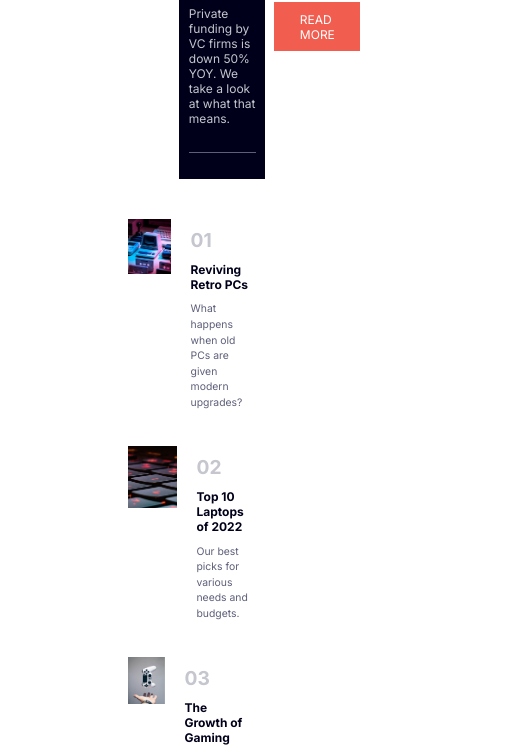
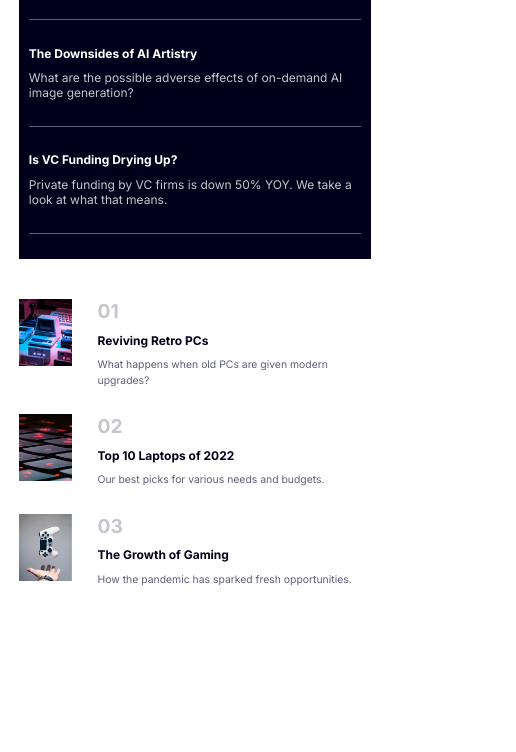
Before and after one commit to StephenThagana/news-homepage, a website: page index.html in a window 390 px wide. Shown: the part 653-1405 px from the top of the page, 516 px wide, since content can reach past the window. After the commit the page ends 1317 px from the top, so only its background shows below. Drawn offline with Linux system fonts and the light colour scheme.

Commit message:
worked on responsive

```diff
--- a/sass/abstracts/_mixins.scss
+++ b/sass/abstracts/_mixins.scss
@@ -3,8 +3,8 @@
 /*
 
 0 -600px: phone
-600px - 900px: tab portrait
-900px - 1200px: tab landscape
+600px - 1000px: tab portrait
+1000px - 1200px: tab landscape
 1200px - 1800px: is where our normal styles apply
 1800px + : big desktops
 
@@ -24,27 +24,33 @@ $breakpoint arguments
     }
   }
   @if $breakpoint==(tab-port) {
-    @media (max-width: 56.25em) {
-      //900px
+    @media (max-width: 62.5em) {
+      //1000px
       @content;
     }
   }
   @if $breakpoint==(mid-tab-port) {
-    @media (max-width: 40.625em) {
-      //650px
+    @media (max-width: 46.875em) {
+      //750px
       @content;
     }
   }
   @if $breakpoint==(phone) {
-    @media (max-width: 75em) {
+    @media (max-width: 37.5em) {
       //600px
       @content;
     }
-  }
-  @if $breakpoint==(big-desktops) {
-    @media (min-width: 112.5em) {
-      //1800px +
-      @content;
+    @if $breakpoint==(sm-phone) {
+      @media (max-width: 29.0625em) {
+        //465px
+        @content;
+      }
+    }
+    @if $breakpoint==(big-desktops) {
+      @media (min-width: 112.5em) {
+        //1800px +
+        @content;
+      }
     }
   }
 }
--- a/sass/base/_base.scss
+++ b/sass/base/_base.scss
@@ -30,6 +30,12 @@ body {
   max-width: 144rem;
   padding: 0 8rem;
   margin: 0 auto;
+  @include respond(tab-port) {
+    padding: 0 3.2rem;
+  }
+  @include respond(mid-tab-port) {
+    padding: 0 1.2rem;
+  }
 }
 .grid {
   display: grid;
--- a/sass/layout/_section__home.scss
+++ b/sass/layout/_section__home.scss
@@ -2,11 +2,18 @@
   padding: 5rem 0;
 }
 .container {
-  // &__content {
-  // }
+  &__content {
+    @include respond(mid-tab-port) {
+      grid-template-columns: 1fr;
+    }
+  }
   &__home {
     // background-color: red;
     grid-column: 1 / span 2;
+
+    @include respond(sm-phone) {
+      grid-template-columns: 1fr;
+    }
   }
   &__img {
     width: 100%;
@@ -32,6 +39,9 @@
     display: flex;
     flex-direction: column;
     gap: 3.2rem;
+    @include respond(mid-tab-port) {
+      margin-right: -3.2rem;
+    }
   }
 }
 
--- a/sass/layout/_section__trends.scss
+++ b/sass/layout/_section__trends.scss
@@ -2,35 +2,34 @@
   padding-bottom: 9.6rem;
 }
 .popular {
-  @include respond(tab-port) {
+  @include respond(phone) {
     grid-template-columns: 1fr;
   }
   &__item {
     display: flex;
+    align-items: stretch;
     gap: 1.2rem;
-
-    @include respond(tab-port) {
+    @include respond(phone) {
       align-items: flex-start;
+      gap: 3.2rem;
     }
   }
 
+  &__photo {
+    flex: 0 0 30%;
+
+    @include respond(phone) {
+      flex: 0 0 15%;
+    }
+  }
   &__img {
     width: 100%;
     height: 100%;
-
-    @include respond(tab-port) {
-      // height: 35%;
-      width: 100%;
-    }
   }
   &__content {
     display: flex;
     flex-direction: column;
     gap: 1.2rem;
-    @include respond(tab-port) {
-      padding: 1.2rem;
-      align-self: stretch;
-    }
   }
   &__number {
     font-size: 2.4rem;
```
Also changed, not shown: css/styles.css.
